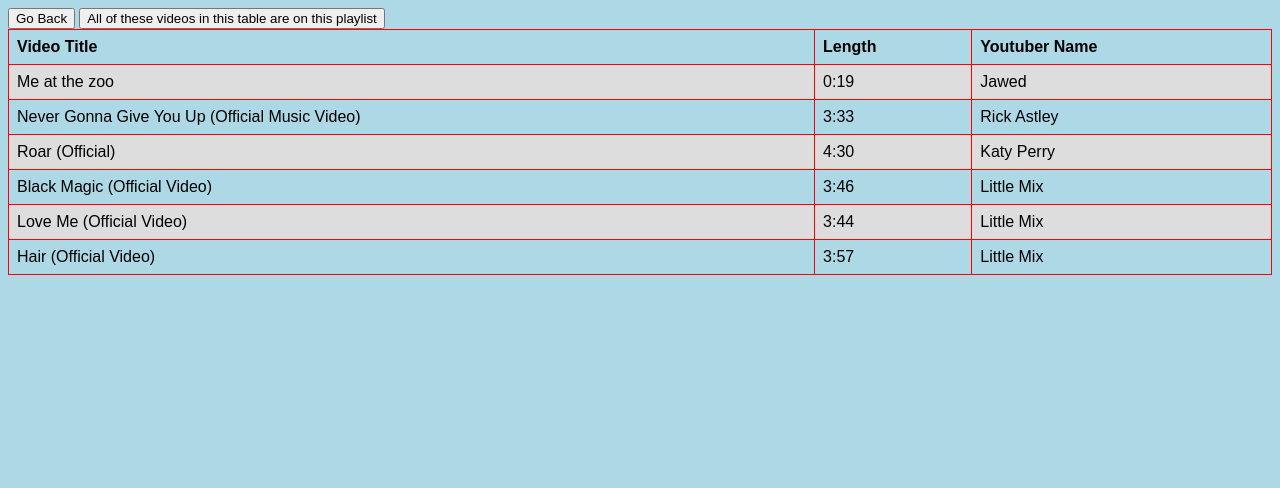
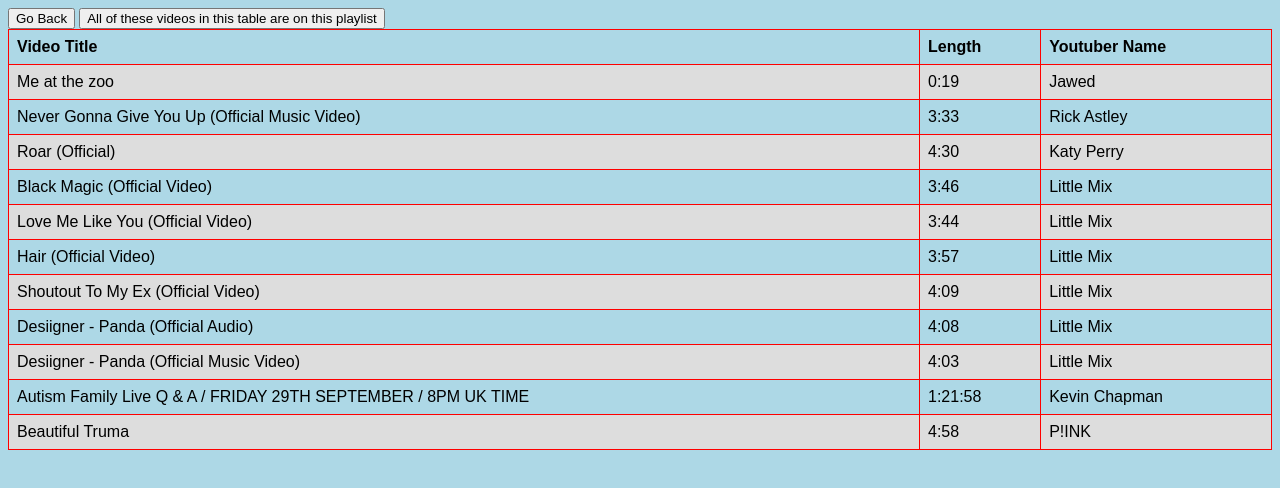
Before and after one commit to PandaHTMLWebsites/YoutubeLengths, a plain HTML site: page index2.html in a window 1280 px wide. Drawn offline with Linux system fonts and the light colour scheme.

Commit message:
Update index2.html

```diff
--- a/index2.html
+++ b/index2.html
@@ -55,15 +55,42 @@ tr:nth-child(even) {
 
         </tr>
   <tr>
-    <td> Love Me  (Official Video)</td>
+    <td> Love Me Like You (Official Video)</td>
     <td>3:44</td>
     <td>Little Mix</td>
         </tr>
   <tr>
-    <td> Hair  (Official Video)</td>
+    <td> Hair (Official Video)</td>
     <td>3:57</td>
     <td>Little Mix</td>
   </tr>
+
+  <tr>
+    <td> Shoutout To My Ex (Official Video)</td>
+    <td>4:09</td>
+    <td>Little Mix</td>
+  </tr>
+
+  <tr>
+    <td> Desiigner - Panda (Official Audio)</td>
+    <td>4:08</td>
+    <td>Little Mix</td>
+
+</tr>
+
+  <tr>
+    <td> Desiigner - Panda (Official Music Video)</td>
+    <td>4:03</td>
+    <td>Little Mix</td>
+   <tr>
+    <td> Autism Family Live Q & A / FRIDAY 29TH SEPTEMBER / 8PM UK TIME </td>
+    <td>1:21:58</td>
+    <td>Kevin Chapman</td>
+    <tr>
+    <td> Beautiful Truma </td>
+    <td>4:58</td>
+    <td>P!INK</td>
+</tr>
 </table>
 
 </body>
```
